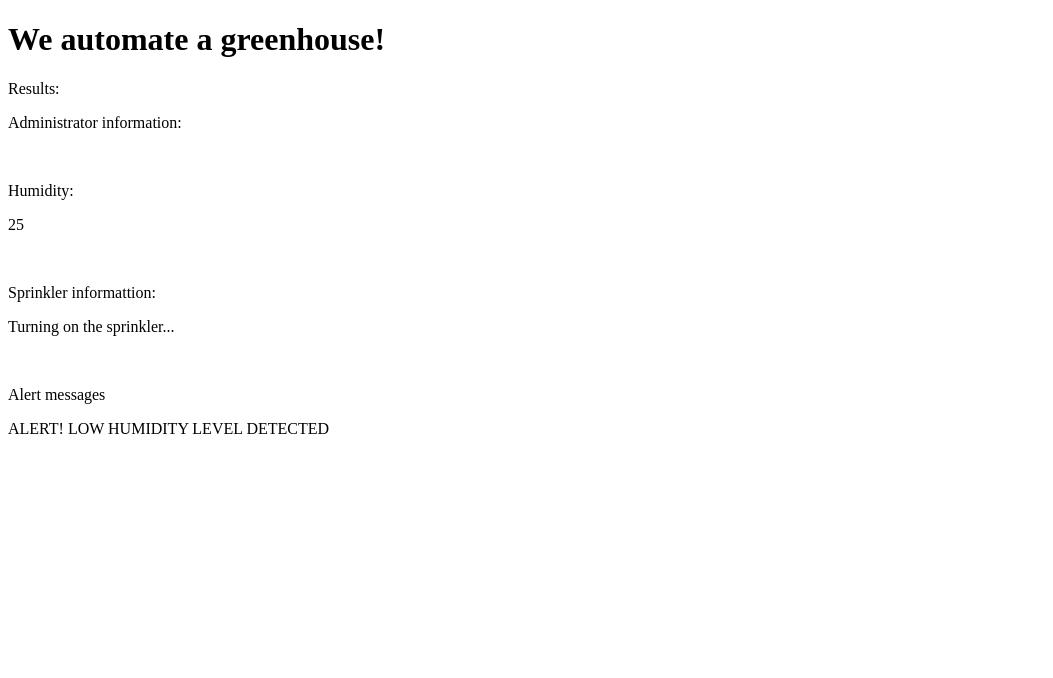
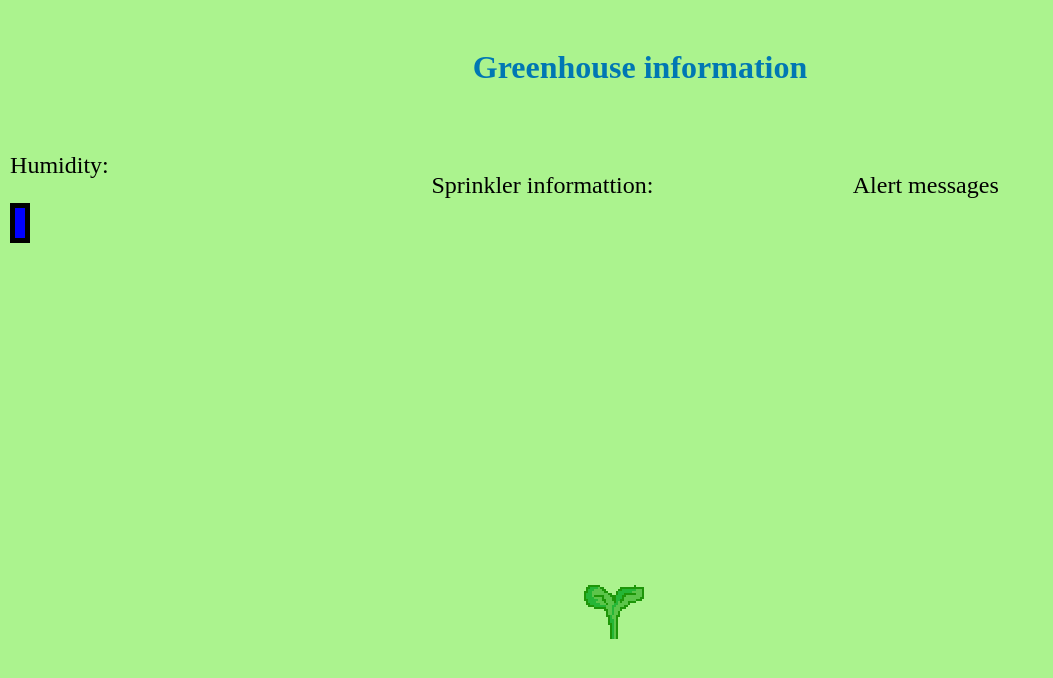
Before and after one commit to benjamin-bilal-perez/Using-Interfaces-in-TypeScript, a plain HTML site: page index.html in a window 1280 px wide. Shown: the whole page, without its empty margins (0-1053 px from the left). Drawn offline with Linux system fonts and the light colour scheme.

Commit message:
Update index.html

```diff
--- a/index.html
+++ b/index.html
@@ -4,27 +4,39 @@
   <meta charset="UTF-8">
   <meta name="viewport" content="width=device-width, initial-scale=1.0">
   <title>Document</title>
+  <link rel="stylesheet" href="styles.css">
   <script type = module src='dist/greenhouse.js'></script>
 </head>
 
 <body>
   <header>
-    <h1>We automate a greenhouse!</h1>
+    <h1>Greenhouse information</h1>
   </header>
 
-  <p>Results:</p>
-  <p>Administrator information:</p>
-  <p id="administrator-information"></p>
-  <br>
-  <p>Humidity: </p>
-  <p id="humidity"></p>
-  <br>
-  <p>Sprinkler informattion: </p>
-  <p id="sprinkler"></p>
-  <br>
-  <p>Alert messages</p>
-  <p id="alert-messages"></p>
+  <div class="information">
 
+      <div class="humudity-bar">
+        <p>Humidity: </p>
+        <p id="humidity-id"></p>
+        <div id="humidity-bar-id"></div>
+      </div>
+
+    <div class="sprinkler-informattion">
+        <p>Sprinkler informattion: </p>
+        <p id="sprinkler-id"></p>
+    </div>
+
+    <div class="alert-messages">
+      <p>Alert messages</p>
+      <p id="alert-messages-id"></p>
+    </div>
+  </div>
+
+  <div class="plant">
+    <div id="plant-id">
+      <img src="imgs/GreenPlant.png" alt="A plant" id="plant-img-id">
+    </div>
+  </div>
 
 </body>
 </html>
```
